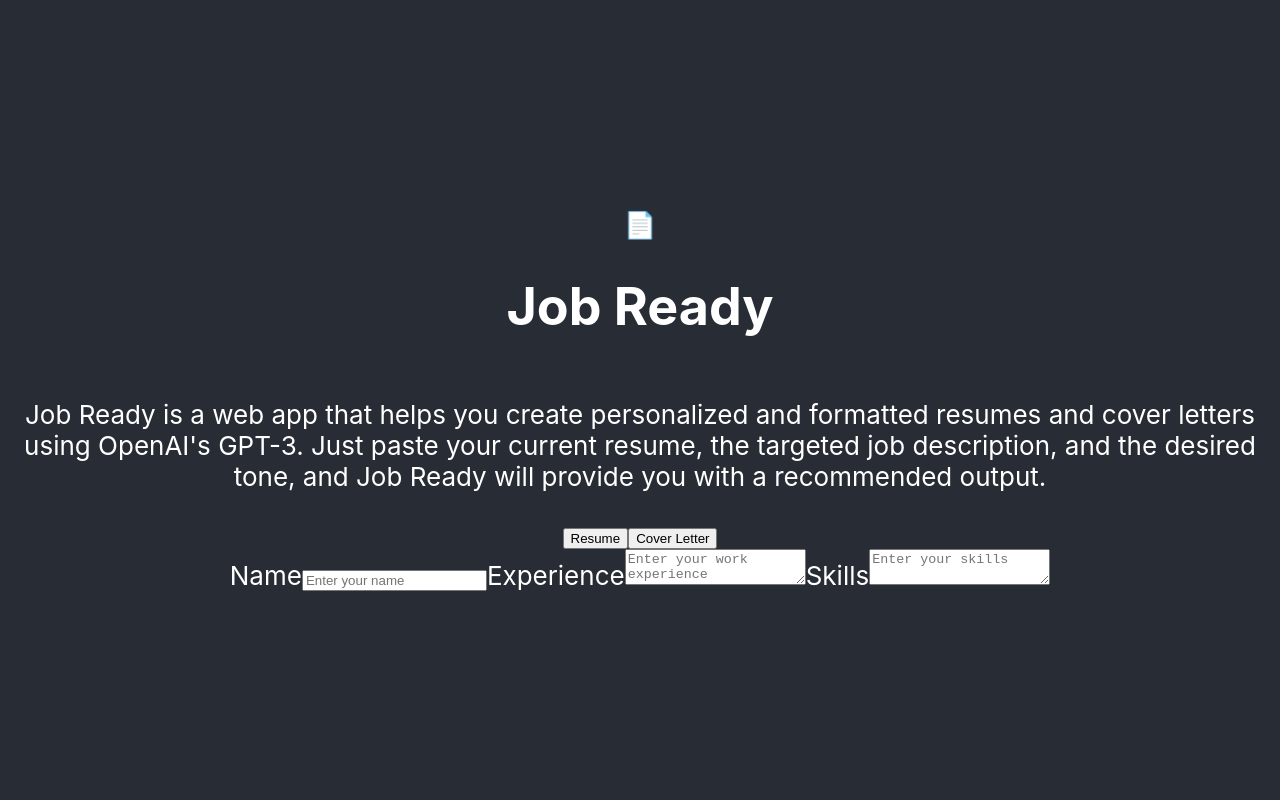
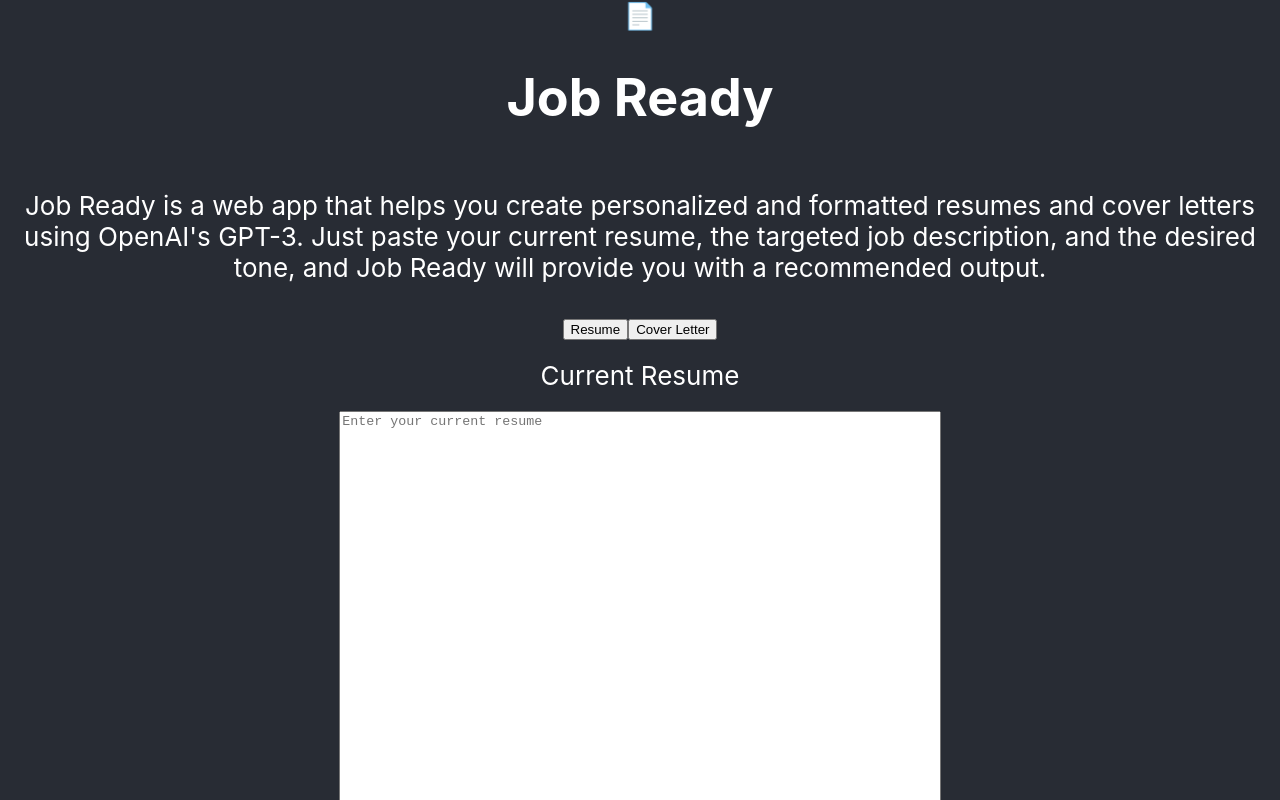
Before and after one commit to drajaygeorge/job-ready, a React (Create React App) app: page / in a window 1280 px wide. Both pictures are taken after a click on the button "Resume". Shown: the top 800 px of the page. Built offline with nearby package versions, Linux system fonts and the light colour scheme.

Commit message:
add a padding of 20px to all sides of the text fields container, which will create a margin between the edges of the container and the text boxes. The display: flex; and flex-direction: column; properties will ensure that the text boxes appear one after the other vertically, as required.

```diff
--- a/src/App.css
+++ b/src/App.css
@@ -30,14 +30,27 @@
   font-size: 0.75rem;
 }
 
+.form-fields-container {
+  width: 100%;
+}
+
+.form-fields-container input, .form-fields-container textarea {
+  width: 100%;
+}
+
 .large-textarea {
-  width: 100%;
   height: 400px;
   resize: vertical;
   word-wrap: break-word;
 }
 
 .large-input {
-  width: 100%;
   height: 50px;
 }
+
+.text-fields-container {
+  display: flex;
+  flex-direction: column;
+  gap: 20px;
+  padding: 20px;
+}
--- a/src/App.js
+++ b/src/App.js
@@ -19,28 +19,31 @@
         </div>
         {showResumeFields && (
           <div className="text-fields-container">
-            <label htmlFor="resume-name">Name</label>
-            <input type="text" id="resume-name" placeholder="Enter your name" />
+            <label htmlFor="current-resume">Current Resume</label>
+            <textarea type="text" id="current-resume" className="large-textarea" placeholder="Enter your current resume"></textarea>
 
-            <label htmlFor="resume-experience">Experience</label>
-            <textarea id="resume-experience" placeholder="Enter your work experience"></textarea>
+            <label htmlFor="job-description">Description and details of job you are applying to</label>
+            <textarea type="text" id="job-description" className="large-textarea" placeholder="Enter the job description"></textarea>
 
-            <label htmlFor="resume-skills">Skills</label>
-            <textarea id="resume-skills" placeholder="Enter your skills"></textarea>
+            <label htmlFor="special-requests">Any special requests</label>
+            <textarea id="special-requests" className="large-textarea" placeholder="Enter any special requests"></textarea>
           </div>
         )}
         {showCoverLetterFields && (
-          <div className="text-fields-container">
+          <div className="form-fields-container">
             <label htmlFor="cover-letter-name">Name</label>
-            <input type="text" id="cover-letter-name" placeholder="Enter your name" />
+            <input type="text" id="cover-letter-name" className="large-input" placeholder="Enter your name" />
 
             <label htmlFor="cover-letter-company">Company</label>
-            <input type="text" id="cover-letter-company" placeholder="Enter the company name" />
+            <input type="text" id="cover-letter-company" className="large-input" placeholder="Enter the company name" />
 
             <label htmlFor="cover-letter-content">Content</label>
-            <textarea id="cover-letter-content" placeholder="Enter your cover letter content"></textarea>
+            <textarea id="cover-letter-content" className="large-textarea" placeholder="Enter your cover letter content"></textarea>
           </div>
         )}
+        <div className="output-container">
+          {/* The output from ChatGPT will be printed here */}
+        </div>
       </header>
     </div>
   );
```
